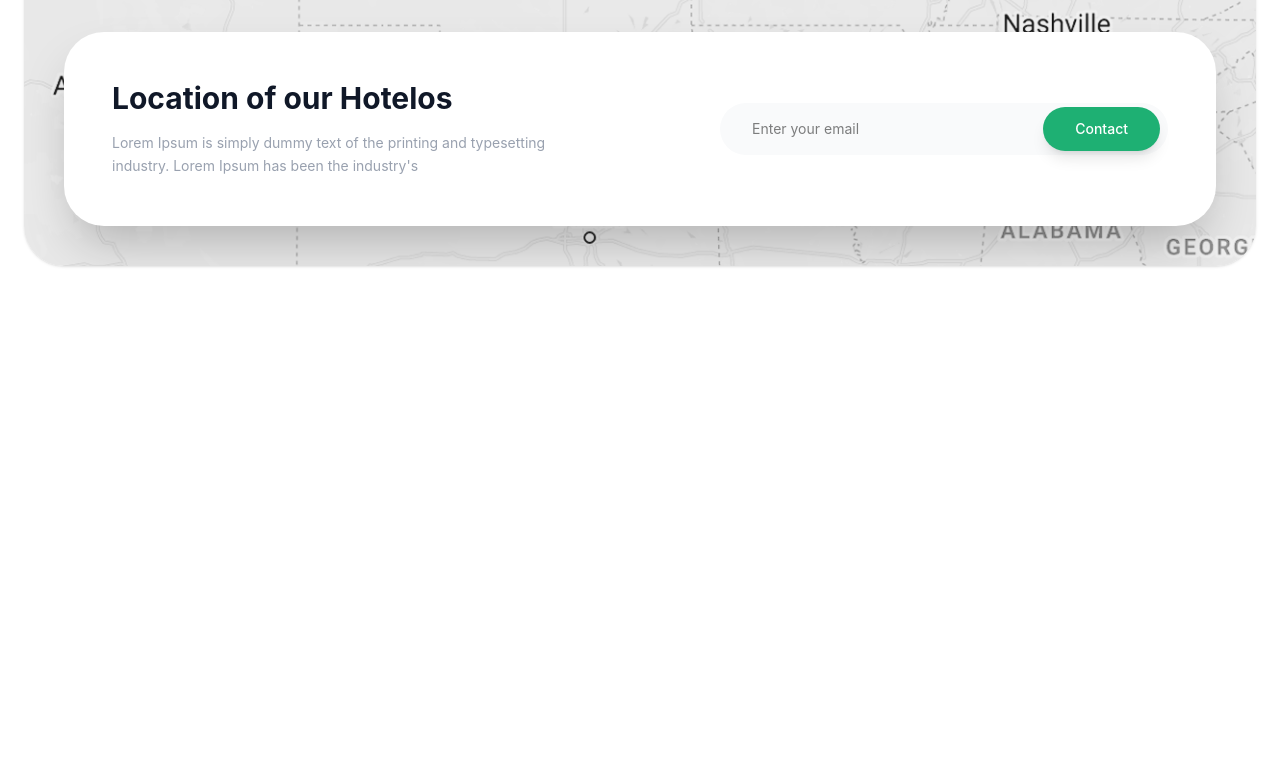
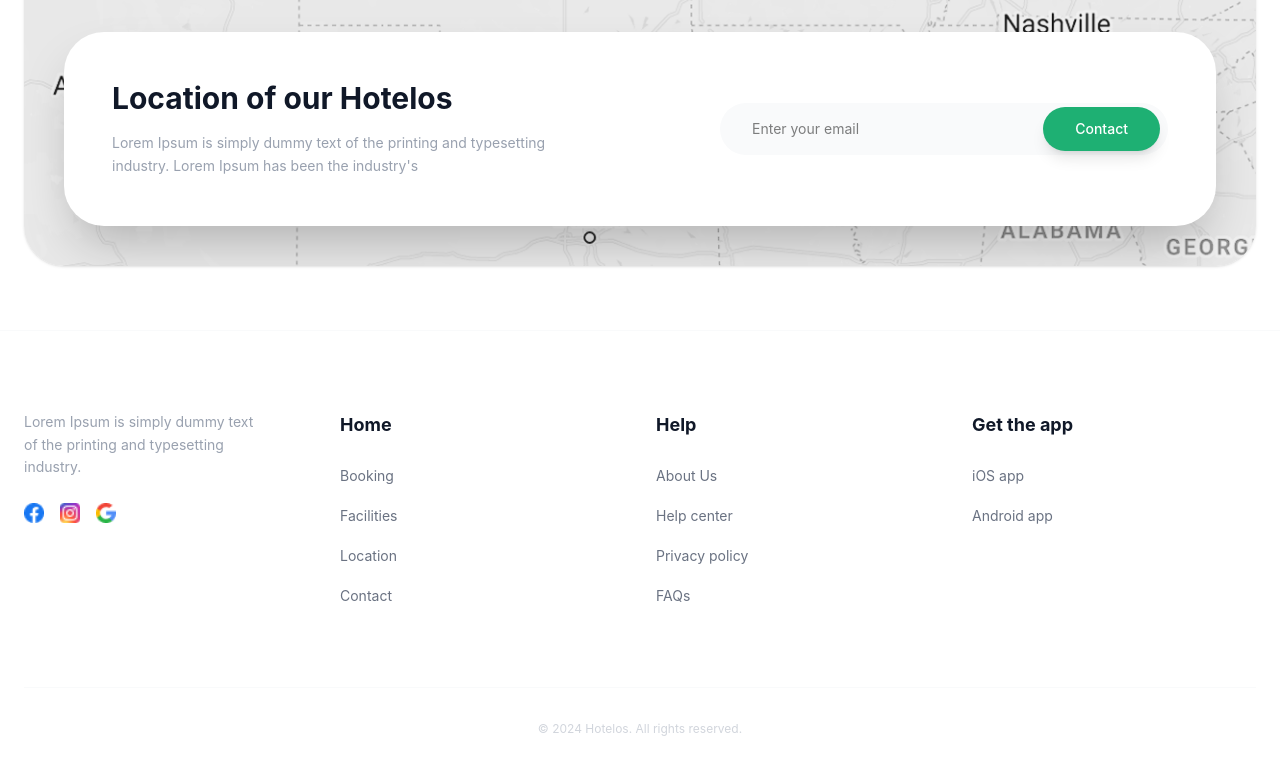
Before and after one commit to Ilyos11/Tailwind-9, a website: page index.html in a window 1280 px wide. Shown: the part 3453-4231 px from the top of the page. Before the commit the page ends 3783 px from the top, so only its background shows below. Drawn offline with nearby package versions, Linux system fonts and the light colour scheme; files that its build step writes are made by us from their sources.

Commit message:
Section 8

```diff
--- a/index.html
+++ b/index.html
@@ -387,5 +387,73 @@
 </section>
 
 
+
+<!-- Section 8-->
+<footer class="bg-white pt-20 pb-10 font-sans border-t border-gray-50">
+  <div class="max-w-7xl mx-auto px-6">
+
+
+    <div class="grid grid-cols-1 sm:grid-cols-2 md:grid-cols-4 gap-12 md:gap-8">
+
+
+      <div class="space-y-6">
+        <p class="text-gray-400 text-sm leading-relaxed max-w-[240px]">
+          Lorem Ipsum is simply dummy text of the printing and typesetting industry.
+        </p>
+
+        <div class="flex items-center gap-4">
+          <a href="#" class="hover:opacity-80 transition-opacity">
+            <img src="./images/Facebook.png" alt="Facebook" class="w-5 h-5">
+          </a>
+          <a href="#" class="hover:opacity-80 transition-opacity">
+            <img src="./images/Instagram.png" alt="Instagram" class="w-5 h-5">
+          </a>
+          <a href="#" class="hover:opacity-80 transition-opacity">
+            <img src="./images/Google.png" alt="Google" class="w-5 h-5">
+          </a>
+        </div>
+      </div>
+
+
+      <div>
+        <h4 class="text-gray-900 font-bold text-lg mb-6">Home</h4>
+        <ul class="space-y-4">
+          <li><a href="#" class="text-gray-500 hover:text-[#1EB073] text-sm transition-colors">Booking</a></li>
+          <li><a href="#" class="text-gray-500 hover:text-[#1EB073] text-sm transition-colors">Facilities</a></li>
+          <li><a href="#" class="text-gray-500 hover:text-[#1EB073] text-sm transition-colors">Location</a></li>
+          <li><a href="#" class="text-gray-500 hover:text-[#1EB073] text-sm transition-colors">Contact</a></li>
+        </ul>
+      </div>
+
+
+      <div>
+        <h4 class="text-gray-900 font-bold text-lg mb-6">Help</h4>
+        <ul class="space-y-4">
+          <li><a href="#" class="text-gray-500 hover:text-[#1EB073] text-sm transition-colors">About Us</a></li>
+          <li><a href="#" class="text-gray-500 hover:text-[#1EB073] text-sm transition-colors">Help center</a></li>
+          <li><a href="#" class="text-gray-500 hover:text-[#1EB073] text-sm transition-colors">Privacy policy</a></li>
+          <li><a href="#" class="text-gray-500 hover:text-[#1EB073] text-sm transition-colors">FAQs</a></li>
+        </ul>
+      </div>
+
+      <div>
+        <h4 class="text-gray-900 font-bold text-lg mb-6">Get the app</h4>
+        <ul class="space-y-4">
+          <li><a href="#" class="text-gray-500 hover:text-[#1EB073] text-sm transition-colors">iOS app</a></li>
+          <li><a href="#" class="text-gray-500 hover:text-[#1EB073] text-sm transition-colors">Android app</a></li>
+        </ul>
+      </div>
+
+    </div>
+
+
+    <div class="mt-20 pt-8 border-t border-gray-50 text-center">
+      <p class="text-gray-300 text-[12px]">© 2024 Hotelos. All rights reserved.</p>
+    </div>
+
+  </div>
+</footer>
+
+
 </body>
 </html>
```
Also changed, not shown: images/Facebook.png (added), images/Google.png (added), images/Instagram.png (added).
